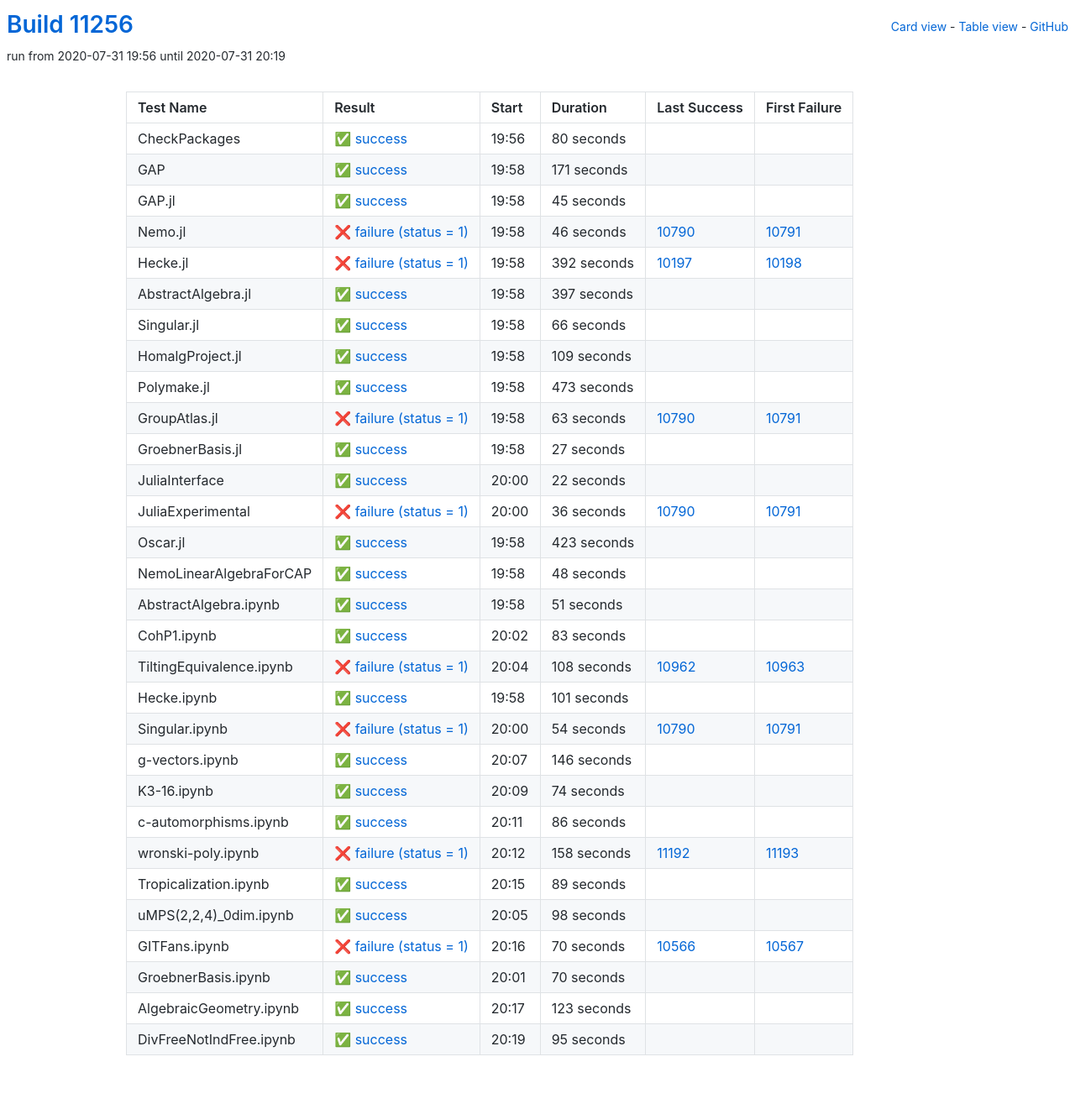
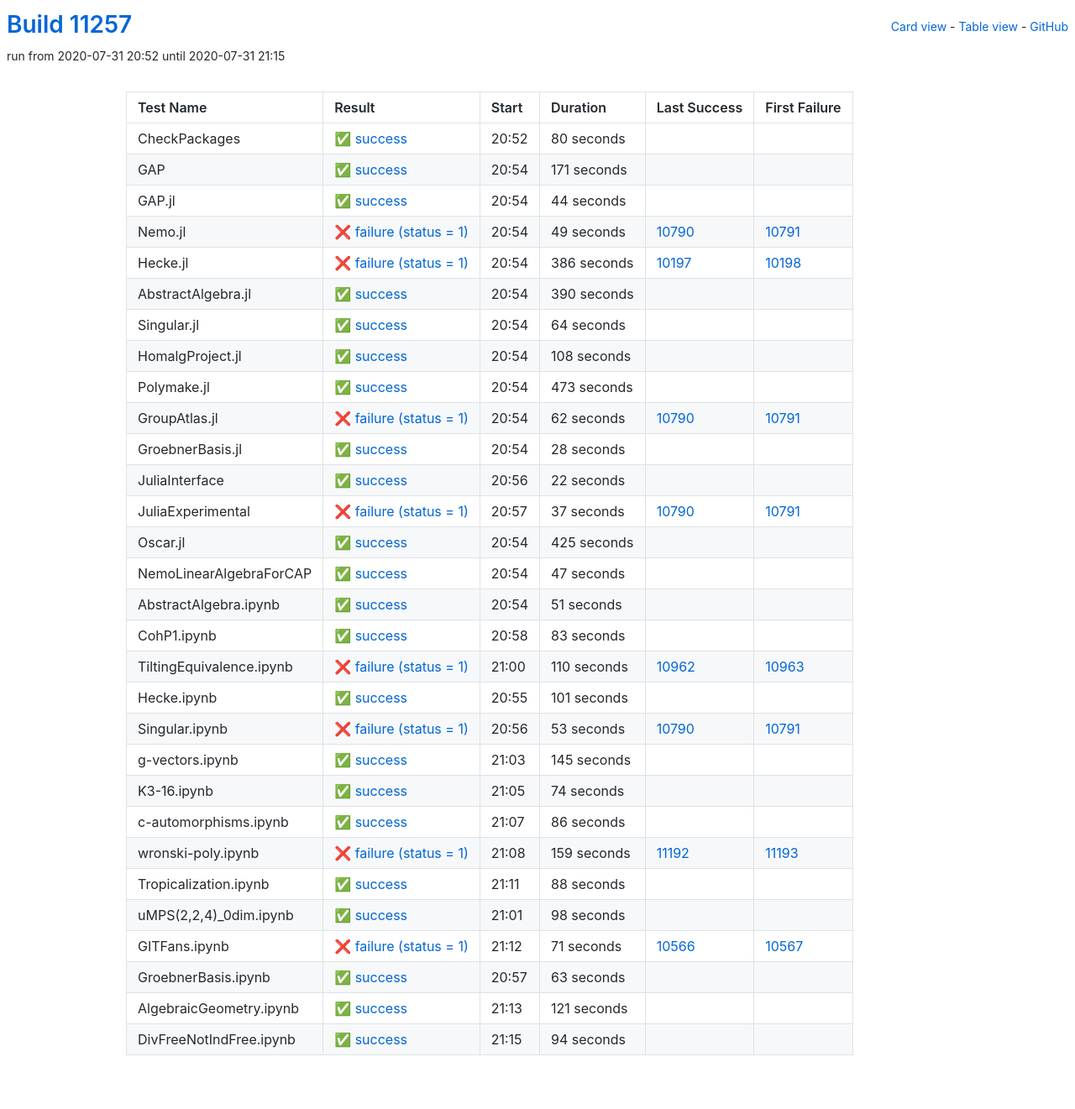
Before and after one commit to oscar-system/oscar-ci-status, a Jekyll site: the page built from table.html, in a window 1280 px wide. Shown: the whole page at 84% size. Built offline with Jekyll 4.4.1, drawn with Linux system fonts in a browser that asks for light colours.

Commit message:
Build #11257

```diff
--- a/_data/ci.yml
+++ b/_data/ci.yml
@@ -1,6 +1,6 @@
 ---
-build: 11256
-build_url: https://oscarci.mathematik.uni-kl.de/job/oscar/11256/
+build: 11257
+build_url: https://oscarci.mathematik.uni-kl.de/job/oscar/11257/
 job: oscar
 organization: oscar-system
 repo: oscar-ci-status
@@ -8,8 +8,8 @@
 tests:
 - name: CheckPackages
   id: checkpackages
-  log: https://oscarci.mathematik.uni-kl.de/job/oscar/11256/artifact/logs/build-11256/CheckPackages.log
-  start: 2020-07-31 19:56
+  log: https://oscarci.mathematik.uni-kl.de/job/oscar/11257/artifact/logs/build-11257/CheckPackages.log
+  start: 2020-07-31 20:52
   success: true
   exitcode: 0
   status: success
@@ -20,8 +20,8 @@
   first_failure_url:
 - name: GAP
   id: gap
-  log: https://oscarci.mathematik.uni-kl.de/job/oscar/11256/artifact/logs/build-11256/GAP.log
-  start: 2020-07-31 19:58
+  log: https://oscarci.mathematik.uni-kl.de/job/oscar/11257/artifact/logs/build-11257/GAP.log
+  start: 2020-07-31 20:54
   success: true
   exitcode: 0
   status: success
@@ -32,80 +32,80 @@
   first_failure_url:
 - name: GAP.jl
   id: gap-jl
-  log: https://oscarci.mathematik.uni-kl.de/job/oscar/11256/artifact/logs/build-11256/GAP.jl.log
-  start: 2020-07-31 19:58
+  log: https://oscarci.mathematik.uni-kl.de/job/oscar/11257/artifact/logs/build-11257/GAP.jl.log
+  start: 2020-07-31 20:54
   success: true
   exitcode: 0
   status: success
-  duration: 45
+  duration: 44
   last_success: false
   last_success_url:
   first_failure: false
   first_failure_url:
 - name: Nemo.jl
   id: nemo-jl
-  log: https://oscarci.mathematik.uni-kl.de/job/oscar/11256/artifact/logs/build-11256/Nemo.jl.log
-  start: 2020-07-31 19:58
+  log: https://oscarci.mathematik.uni-kl.de/job/oscar/11257/artifact/logs/build-11257/Nemo.jl.log
+  start: 2020-07-31 20:54
   success: false
   exitcode: 1
   status: failure
-  duration: 46
+  duration: 49
   last_success: 10790
   last_success_url: https://oscarci.mathematik.uni-kl.de/job/oscar/10790/
   first_failure: 10791
   first_failure_url: https://oscarci.mathematik.uni-kl.de/job/oscar/10791/
 - name: Hecke.jl
   id: hecke-jl
-  log: https://oscarci.mathematik.uni-kl.de/job/oscar/11256/artifact/logs/build-11256/Hecke.jl.log
-  start: 2020-07-31 19:58
+  log: https://oscarci.mathematik.uni-kl.de/job/oscar/11257/artifact/logs/build-11257/Hecke.jl.log
+  start: 2020-07-31 20:54
   success: false
   exitcode: 1
   status: failure
-  duration: 392
+  duration: 386
   last_success: 10197
   last_success_url: https://oscarci.mathematik.uni-kl.de/job/oscar/10197/
   first_failure: 10198
   first_failure_url: https://oscarci.mathematik.uni-kl.de/job/oscar/10198/
 - name: AbstractAlgebra.jl
   id: abstractalgebra-jl
-  log: https://oscarci.mathematik.uni-kl.de/job/oscar/11256/artifact/logs/build-11256/AbstractAlgebra.jl.log
-  start: 2020-07-31 19:58
+  log: https://oscarci.mathematik.uni-kl.de/job/oscar/11257/artifact/logs/build-11257/AbstractAlgebra.jl.log
+  start: 2020-07-31 20:54
   success: true
   exitcode: 0
   status: success
-  duration: 397
+  duration: 390
   last_success: false
   last_success_url:
   first_failure: false
   first_failure_url:
 - name: Singular.jl
   id: singular-jl
-  log: https://oscarci.mathematik.uni-kl.de/job/oscar/11256/artifact/logs/build-11256/Singular.jl.log
-  start: 2020-07-31 19:58
+  log: https://oscarci.mathematik.uni-kl.de/job/oscar/11257/artifact/logs/build-11257/Singular.jl.log
+  start: 2020-07-31 20:54
   success: true
   exitcode: 0
   status: success
-  duration: 66
+  duration: 64
   last_success: false
   last_success_url:
   first_failure: false
   first_failure_url:
 - name: HomalgProject.jl
   id: homalgproject-jl
-  log: https://oscarci.mathematik.uni-kl.de/job/oscar/11256/artifact/logs/build-11256/HomalgProject.jl.log
-  start: 2020-07-31 19:58
+  log: https://oscarci.mathematik.uni-kl.de/job/oscar/11257/artifact/logs/build-11257/HomalgProject.jl.log
+  start: 2020-07-31 20:54
   success: true
   exitcode: 0
   status: success
-  duration: 109
+  duration: 108
   last_success: false
   last_success_url:
   first_failure: false
   first_failure_url:
 - name: Polymake.jl
   id: polymake-jl
-  log: https://oscarci.mathematik.uni-kl.de/job/oscar/11256/artifact/logs/build-11256/Polymake.jl.log
-  start: 2020-07-31 19:58
+  log: https://oscarci.mathematik.uni-kl.de/job/oscar/11257/artifact/logs/build-11257/Polymake.jl.log
+  start: 2020-07-31 20:54
   success: true
   exitcode: 0
   status: success
@@ -116,32 +116,32 @@
   first_failure_url:
 - name: GroupAtlas.jl
   id: groupatlas-jl
-  log: https://oscarci.mathematik.uni-kl.de/job/oscar/11256/artifact/logs/build-11256/GroupAtlas.jl.log
-  start: 2020-07-31 19:58
+  log: https://oscarci.mathematik.uni-kl.de/job/oscar/11257/artifact/logs/build-11257/GroupAtlas.jl.log
+  start: 2020-07-31 20:54
   success: false
   exitcode: 1
   status: failure
-  duration: 63
+  duration: 62
   last_success: 10790
   last_success_url: https://oscarci.mathematik.uni-kl.de/job/oscar/10790/
   first_failure: 10791
   first_failure_url: https://oscarci.mathematik.uni-kl.de/job/oscar/10791/
 - name: GroebnerBasis.jl
   id: groebnerbasis-jl
-  log: https://oscarci.mathematik.uni-kl.de/job/oscar/11256/artifact/logs/build-11256/GroebnerBasis.jl.log
-  start: 2020-07-31 19:58
+  log: https://oscarci.mathematik.uni-kl.de/job/oscar/11257/artifact/logs/build-11257/GroebnerBasis.jl.log
+  start: 2020-07-31 20:54
   success: true
   exitcode: 0
   status: success
-  duration: 27
+  duration: 28
   last_success: false
   last_success_url:
   first_failure: false
   first_failure_url:
 - name: JuliaInterface
   id: juliainterface
-  log: https://oscarci.mathematik.uni-kl.de/job/oscar/11256/artifact/logs/build-11256/JuliaInterface.log
-  start: 2020-07-31 20:00
+  log: https://oscarci.mathematik.uni-kl.de/job/oscar/11257/artifact/logs/build-11257/JuliaInterface.log
+  start: 2020-07-31 20:56
   success: true
   exitcode: 0
   status: success
@@ -152,44 +152,44 @@
   first_failure_url:
 - name: JuliaExperimental
   id: juliaexperimental
-  log: https://oscarci.mathematik.uni-kl.de/job/oscar/11256/artifact/logs/build-11256/JuliaExperimental.log
-  start: 2020-07-31 20:00
+  log: https://oscarci.mathematik.uni-kl.de/job/oscar/11257/artifact/logs/build-11257/JuliaExperimental.log
+  start: 2020-07-31 20:57
   success: false
   exitcode: 1
   status: failure
-  duration: 36
+  duration: 37
   last_success: 10790
   last_success_url: https://oscarci.mathematik.uni-kl.de/job/oscar/10790/
   first_failure: 10791
   first_failure_url: https://oscarci.mathematik.uni-kl.de/job/oscar/10791/
 - name: Oscar.jl
   id: oscar-jl
-  log: https://oscarci.mathematik.uni-kl.de/job/oscar/11256/artifact/logs/build-11256/Oscar.jl.log
-  start: 2020-07-31 19:58
+  log: https://oscarci.mathematik.uni-kl.de/job/oscar/11257/artifact/logs/build-11257/Oscar.jl.log
+  start: 2020-07-31 20:54
   success: true
   exitcode: 0
   status: success
-  duration: 423
+  duration: 425
   last_success: false
   last_success_url:
   first_failure: false
   first_failure_url:
 - name: NemoLinearAlgebraForCAP
   id: nemolinearalgebraforcap
-  log: https://oscarci.mathematik.uni-kl.de/job/oscar/11256/artifact/logs/build-11256/NemoLinearAlgebraForCAP.log
-  start: 2020-07-31 19:58
+  log: https://oscarci.mathematik.uni-kl.de/job/oscar/11257/artifact/logs/build-11257/NemoLinearAlgebraForCAP.log
+  start: 2020-07-31 20:54
   success: true
   exitcode: 0
   status: success
-  duration: 48
+  duration: 47
   last_success: false
   last_success_url:
   first_failure: false
   first_failure_url:
 - name: AbstractAlgebra.ipynb
   id: abstractalgebra-ipynb
-  log: https://oscarci.mathematik.uni-kl.de/job/oscar/11256/artifact/logs/build-11256/AbstractAlgebra.ipynb.log
-  start: 2020-07-31 19:58
+  log: https://oscarci.mathematik.uni-kl.de/job/oscar/11257/artifact/logs/build-11257/AbstractAlgebra.ipynb.log
+  start: 2020-07-31 20:54
   success: true
   exitcode: 0
   status: success
@@ -200,8 +200,8 @@
   first_failure_url:
 - name: CohP1.ipynb
   id: cohp1-ipynb
-  log: https://oscarci.mathematik.uni-kl.de/job/oscar/11256/artifact/logs/build-11256/CohP1.ipynb.log
-  start: 2020-07-31 20:02
+  log: https://oscarci.mathematik.uni-kl.de/job/oscar/11257/artifact/logs/build-11257/CohP1.ipynb.log
+  start: 2020-07-31 20:58
   success: true
   exitcode: 0
   status: success
@@ -212,20 +212,20 @@
   first_failure_url:
 - name: TiltingEquivalence.ipynb
   id: tiltingequivalence-ipynb
-  log: https://oscarci.mathematik.uni-kl.de/job/oscar/11256/artifact/logs/build-11256/TiltingEquivalence.ipynb.log
-  start: 2020-07-31 20:04
+  log: https://oscarci.mathematik.uni-kl.de/job/oscar/11257/artifact/logs/build-11257/TiltingEquivalence.ipynb.log
+  start: 2020-07-31 21:00
   success: false
   exitcode: 1
   status: failure
-  duration: 108
+  duration: 110
   last_success: 10962
   last_success_url: https://oscarci.mathematik.uni-kl.de/job/oscar/10962/
   first_failure: 10963
   first_failure_url: https://oscarci.mathematik.uni-kl.de/job/oscar/10963/
 - name: Hecke.ipynb
   id: hecke-ipynb
-  log: https://oscarci.mathematik.uni-kl.de/job/oscar/11256/artifact/logs/build-11256/Hecke.ipynb.log
-  start: 2020-07-31 19:58
+  log: https://oscarci.mathematik.uni-kl.de/job/oscar/11257/artifact/logs/build-11257/Hecke.ipynb.log
+  start: 2020-07-31 20:55
   success: true
   exitcode: 0
   status: success
@@ -236,32 +236,32 @@
   first_failure_url:
 - name: Singular.ipynb
   id: singular-ipynb
-  log: https://oscarci.mathematik.uni-kl.de/job/oscar/11256/artifact/logs/build-11256/Singular.ipynb.log
-  start: 2020-07-31 20:00
+  log: https://oscarci.mathematik.uni-kl.de/job/oscar/11257/artifact/logs/build-11257/Singular.ipynb.log
+  start: 2020-07-31 20:56
   success: false
   exitcode: 1
   status: failure
-  duration: 54
+  duration: 53
   last_success: 10790
   last_success_url: https://oscarci.mathematik.uni-kl.de/job/oscar/10790/
   first_failure: 10791
   first_failure_url: https://oscarci.mathematik.uni-kl.de/job/oscar/10791/
 - name: g-vectors.ipynb
   id: g-vectors-ipynb
-  log: https://oscarci.mathematik.uni-kl.de/job/oscar/11256/artifact/logs/build-11256/g-vectors.ipynb.log
-  start: 2020-07-31 20:07
+  log: https://oscarci.mathematik.uni-kl.de/job/oscar/11257/artifact/logs/build-11257/g-vectors.ipynb.log
+  start: 2020-07-31 21:03
   success: true
   exitcode: 0
   status: success
-  duration: 146
+  duration: 145
   last_success: false
   last_success_url:
   first_failure: false
   first_failure_url:
 - name: K3-16.ipynb
   id: k3-16-ipynb
-  log: https://oscarci.mathematik.uni-kl.de/job/oscar/11256/artifact/logs/build-11256/K3-16.ipynb.log
-  start: 2020-07-31 20:09
+  log: https://oscarci.mathematik.uni-kl.de/job/oscar/11257/artifact/logs/build-11257/K3-16.ipynb.log
+  start: 2020-07-31 21:05
   success: true
   exitcode: 0
   status: success
@@ -272,8 +272,8 @@
   first_failure_url:
 - name: c-automorphisms.ipynb
   id: c-automorphisms-ipynb
-  log: https://oscarci.mathematik.uni-kl.de/job/oscar/11256/artifact/logs/build-11256/c-automorphisms.ipynb.log
-  start: 2020-07-31 20:11
+  log: https://oscarci.mathematik.uni-kl.de/job/oscar/11257/artifact/logs/build-11257/c-automorphisms.ipynb.log
+  start: 2020-07-31 21:07
   success: true
   exitcode: 0
   status: success
@@ -284,32 +284,32 @@
   first_failure_url:
 - name: wronski-poly.ipynb
   id: wronski-poly-ipynb
-  log: https://oscarci.mathematik.uni-kl.de/job/oscar/11256/artifact/logs/build-11256/wronski-poly.ipynb.log
-  start: 2020-07-31 20:12
+  log: https://oscarci.mathematik.uni-kl.de/job/oscar/11257/artifact/logs/build-11257/wronski-poly.ipynb.log
+  start: 2020-07-31 21:08
   success: false
   exitcode: 1
   status: failure
-  duration: 158
+  duration: 159
   last_success: 11192
   last_success_url: https://oscarci.mathematik.uni-kl.de/job/oscar/11192/
   first_failure: 11193
   first_failure_url: https://oscarci.mathematik.uni-kl.de/job/oscar/11193/
 - name: Tropicalization.ipynb
   id: tropicalization-ipynb
-  log: https://oscarci.mathematik.uni-kl.de/job/oscar/11256/artifact/logs/build-11256/Tropicalization.ipynb.log
-  start: 2020-07-31 20:15
+  log: https://oscarci.mathematik.uni-kl.de/job/oscar/11257/artifact/logs/build-11257/Tropicalization.ipynb.log
+  start: 2020-07-31 21:11
   success: true
   exitcode: 0
   status: success
-  duration: 89
+  duration: 88
   last_success: false
   last_success_url:
   first_failure: false
   first_failure_url:
 - name: uMPS(2,2,4)_0dim.ipynb
   id: umps-2-2-4-0dim-ipynb
-  log: https://oscarci.mathematik.uni-kl.de/job/oscar/11256/artifact/logs/build-11256/uMPS-2-2-4-_0dim.ipynb.log
-  start: 2020-07-31 20:05
+  log: https://oscarci.mathematik.uni-kl.de/job/oscar/11257/artifact/logs/build-11257/uMPS-2-2-4-_0dim.ipynb.log
+  start: 2020-07-31 21:01
   success: true
   exitcode: 0
   status: success
@@ -320,48 +320,48 @@
   first_failure_url:
 - name: GITFans.ipynb
   id: gitfans-ipynb
-  log: https://oscarci.mathematik.uni-kl.de/job/oscar/11256/artifact/logs/build-11256/GITFans.ipynb.log
-  start: 2020-07-31 20:16
+  log: https://oscarci.mathematik.uni-kl.de/job/oscar/11257/artifact/logs/build-11257/GITFans.ipynb.log
+  start: 2020-07-31 21:12
   success: false
   exitcode: 1
   status: failure
-  duration: 70
+  duration: 71
   last_success: 10566
   last_success_url: https://oscarci.mathematik.uni-kl.de/job/oscar/10566/
   first_failure: 10567
   first_failure_url: https://oscarci.mathematik.uni-kl.de/job/oscar/10567/
 - name: GroebnerBasis.ipynb
   id: groebnerbasis-ipynb
-  log: https://oscarci.mathematik.uni-kl.de/job/oscar/11256/artifact/logs/build-11256/GroebnerBasis.ipynb.log
-  start: 2020-07-31 20:01
+  log: https://oscarci.mathematik.uni-kl.de/job/oscar/11257/artifact/logs/build-11257/GroebnerBasis.ipynb.log
+  start: 2020-07-31 20:57
   success: true
   exitcode: 0
   status: success
-  duration: 70
+  duration: 63
   last_success: false
   last_success_url:
   first_failure: false
   first_failure_url:
 - name: AlgebraicGeometry.ipynb
   id: algebraicgeometry-ipynb
-  log: https://oscarci.mathematik.uni-kl.de/job/oscar/11256/artifact/logs/build-11256/AlgebraicGeometry.ipynb.log
-  start: 2020-07-31 20:17
+  log: https://oscarci.mathematik.uni-kl.de/job/oscar/11257/artifact/logs/build-11257/AlgebraicGeometry.ipynb.log
+  start: 2020-07-31 21:13
   success: true
   exitcode: 0
   status: success
-  duration: 123
+  duration: 121
   last_success: false
   last_success_url:
   first_failure: false
   first_failure_url:
 - name: DivFreeNotIndFree.ipynb
   id: divfreenotindfree-ipynb
-  log: https://oscarci.mathematik.uni-kl.de/job/oscar/11256/artifact/logs/build-11256/DivFreeNotIndFree.ipynb.log
-  start: 2020-07-31 20:19
+  log: https://oscarci.mathematik.uni-kl.de/job/oscar/11257/artifact/logs/build-11257/DivFreeNotIndFree.ipynb.log
+  start: 2020-07-31 21:15
   success: true
   exitcode: 0
   status: success
-  duration: 95
+  duration: 94
   last_success: false
   last_success_url:
   first_failure: false
```
Also changed, not shown: README.md.
